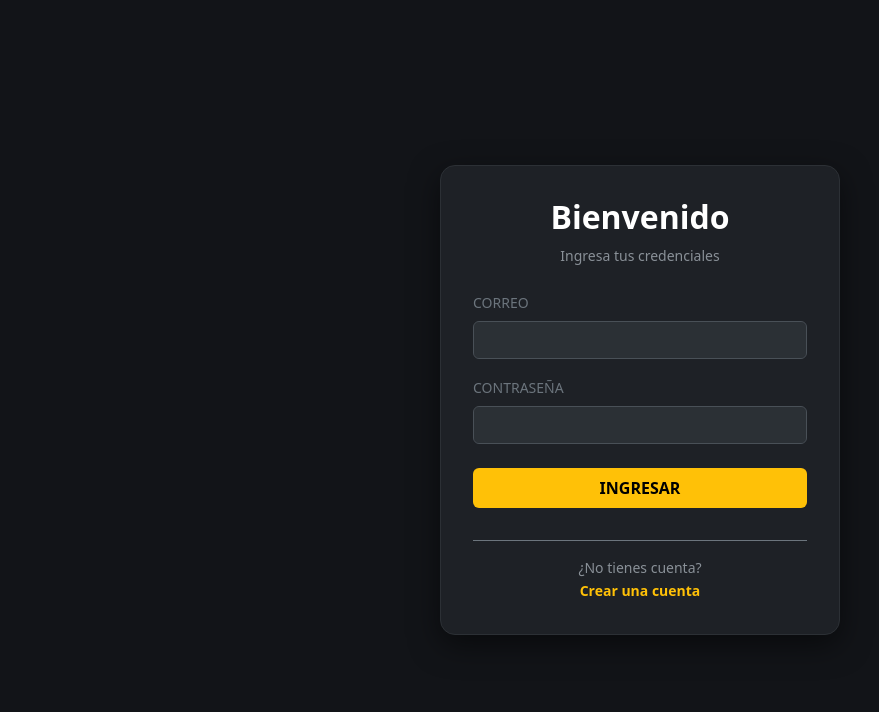
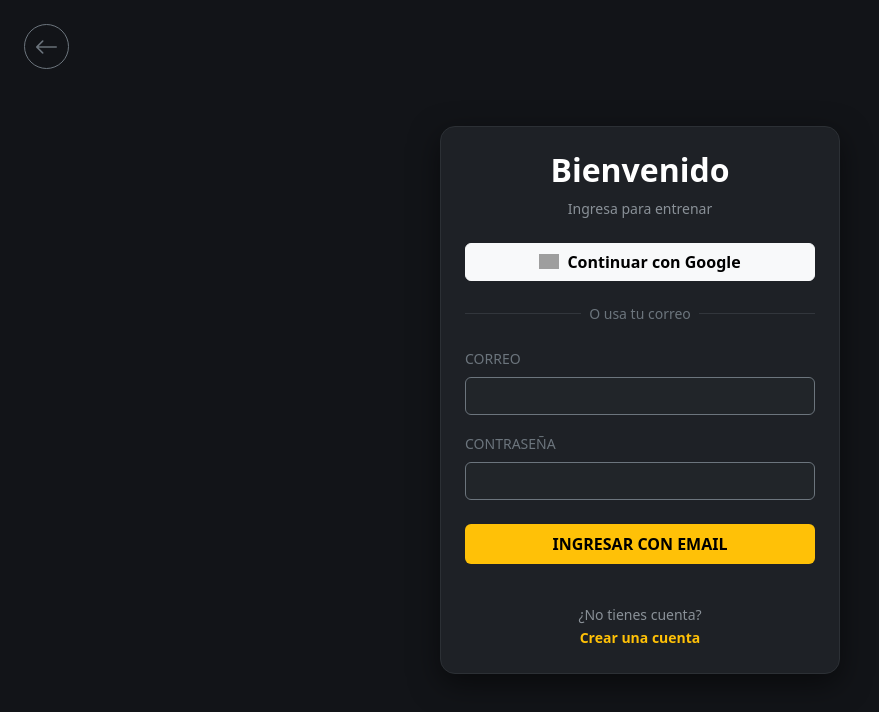
Before and after one commit to maxioller/pryGymDaro, a plain HTML site: page login.html in a window 1280 px wide. Shown: the whole page, without its empty margins (0-879 px from the left). Drawn offline with nearby package versions, Linux system fonts and the light colour scheme; grey boxes are pictures that could not be loaded.

Commit message:
Agregado login Google y correcciones finales

```diff
--- a/js/login.js
+++ b/js/login.js
@@ -114,3 +114,21 @@ formulario.addEventListener('submit', async (e) => {
         btnSpinner.classList.add('d-none');
     }
 });
+
+// Función para iniciar sesión con Google
+async function loginConGoogle() {
+    const { data, error } = await clienteSupabase.auth.signInWithOAuth({
+        provider: 'google',
+        options: {
+            // Redirige a la página de inicio tras el login exitoso
+            // Como usas Live Server, esto debería funcionar automático,
+            // pero si falla, Google te devolverá a la URL que configuraste.
+            redirectTo: window.location.origin + '/app.html'
+        }
+    });
+
+    if (error) {
+        console.error("Error Google:", error);
+        alert("No se pudo iniciar con Google");
+    }
+}
--- a/login.html
+++ b/login.html
@@ -6,41 +6,58 @@
     <title>Acceso Clientes</title>
     <link href="https://cdn.jsdelivr.net/npm/bootstrap@5.3.0/dist/css/bootstrap.min.css" rel="stylesheet">
 
+    <link rel="stylesheet" href="https://cdn.jsdelivr.net/npm/bootstrap-icons@1.11.1/font/bootstrap-icons.css">
+
     <link rel="stylesheet" href="css/login.css">
 </head>
 <body>
 
-    <div class="card-login animate__animated animate__fadeInUp">
+    <a href="index.html" class="btn btn-outline-secondary position-absolute top-0 start-0 m-4 rounded-circle d-flex align-items-center justify-content-center" style="width: 45px; height: 45px;">
+        <i class="bi bi-arrow-left fs-4"></i>
+    </a>
+
+    <div class="card-login animate__animated animate__fadeInUp p-4">
         <div class="text-center mb-4">
             <h2 class="fw-bold text-white" id="titulo-form">Bienvenido</h2>
-            <p class="text-muted small" id="subtitulo-form">Ingresa tus credenciales</p>
+            <p class="text-muted small" id="subtitulo-form">Ingresa para entrenar</p>
+        </div>
+
+        <button class="btn btn-light w-100 mb-3 d-flex align-items-center justify-content-center gap-2 fw-bold" onclick="loginConGoogle()">
+            <img src="https://www.svgrepo.com/show/475656/google-color.svg" alt="Google" style="width: 20px;">
+            Continuar con Google
+        </button>
+
+        <div class="d-flex align-items-center mb-3">
+            <hr class="flex-grow-1 border-secondary">
+            <span class="mx-2 text-secondary small">O usa tu correo</span>
+            <hr class="flex-grow-1 border-secondary">
         </div>
 
         <form id="form-login">
 
             <div class="mb-3 d-none" id="campo-nombre">
                 <label for="nombre" class="form-label text-secondary small">NOMBRE COMPLETO</label>
-                <input type="text" class="form-control" id="nombre" placeholder="Ej: Juan Pérez">
+                <input type="text" class="form-control bg-dark text-white border-secondary" id="nombre" placeholder="Ej: Juan Pérez">
             </div>
 
             <div class="mb-3">
                 <label for="email" class="form-label text-secondary small">CORREO</label>
-                <input type="email" class="form-control" id="email" required>
+                <input type="email" class="form-control bg-dark text-white border-secondary" id="email" required>
             </div>
             <div class="mb-4">
                 <label for="password" class="form-label text-secondary small">CONTRASEÑA</label>
-                <input type="password" class="form-control" id="password" required>
+                <input type="password" class="form-control bg-dark text-white border-secondary" id="password" required>
             </div>
 
             <button type="submit" class="btn btn-ingresar w-100 py-2 mb-3">
-                <span id="btn-texto">INGRESAR</span>
+                <span id="btn-texto">INGRESAR CON EMAIL</span>
                 <span id="btn-spinner" class="spinner-border spinner-border-sm d-none" role="status"></span>
             </button>
         </form>
 
         <div id="mensaje-feedback" class="alert alert-danger mt-3 d-none text-center small"></div>
 
-        <div class="text-center mt-3 border-top border-secondary pt-3">
+        <div class="text-center mt-3 pt-2">
             <p class="text-muted small m-0" id="texto-toggle">¿No tienes cuenta?</p>
             <a href="#" class="text-warning small text-decoration-none fw-bold" onclick="alternarModo()">
                 <span id="link-toggle">Crear una cuenta</span>
```
Also changed, not shown: css/home.css (added, +33 -0 lines), index.html (+1 -36 lines).
